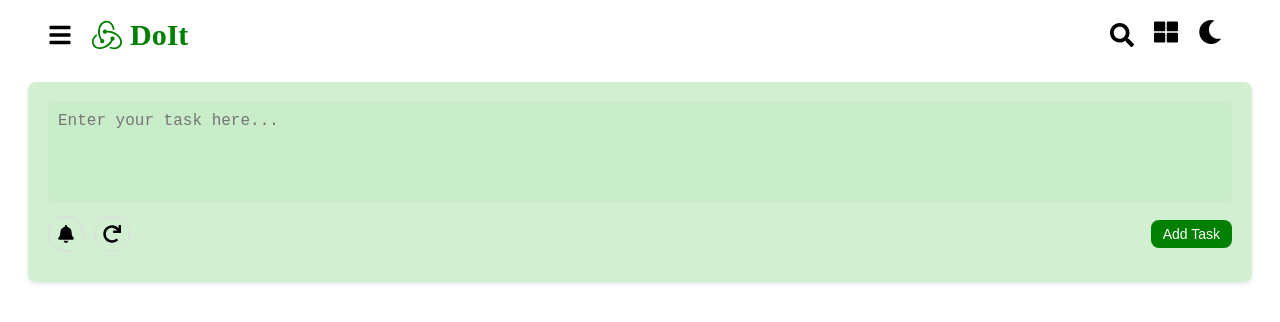
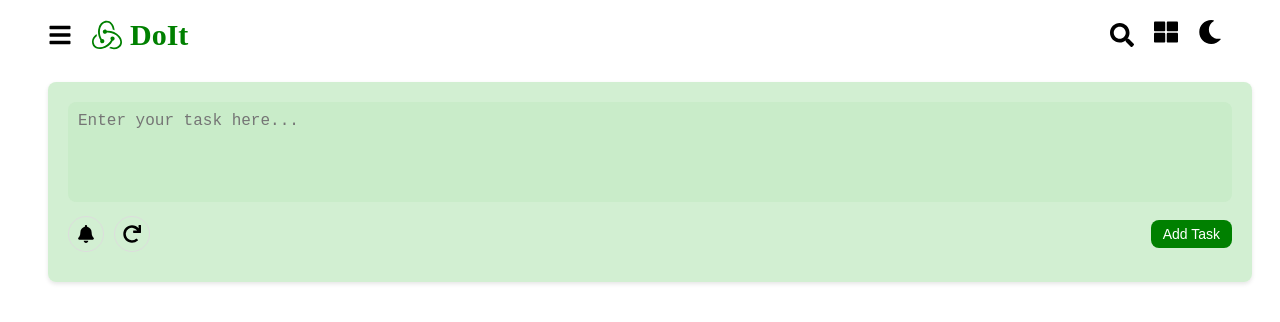
Before and after one commit to ritikv03/DoIt, a React (Vite) app in the folder client/: page / in a window 1280 px wide. Shown: the top 322 px of the page. Built offline with nearby package versions, Linux system fonts and the light colour scheme.

Commit message:
Fixed overlapping bug

```diff
--- a/client/src/App.jsx
+++ b/client/src/App.jsx
@@ -1,13 +1,11 @@
 import './App.css'
 import Header from './components/Header/Header'
-import Hero from './components/Hero/Hero'
 
 function App() {
 
   return (
     <>
     <Header />
-    <Hero />
     </>
   )
 }
--- a/client/src/components/Header/Header.css
+++ b/client/src/components/Header/Header.css
@@ -30,7 +30,7 @@
 .buttons {
   display: flex;
   align-items: center;
-  margin-right: 30px; /* Increased right margin */
+  margin-right: 30px;
 }
 
 .icon {
@@ -82,10 +82,19 @@ body:not(.dark-mode) {
     margin-top: 10px;
     justify-content: space-between;
     width: 100%;
-    margin-right: 20px; /* Adjusted for smaller screens */
+    margin-right: 20px;
   }
 
   .icon {
     margin-left: 0;
   }
 }
+
+.hero {
+  transition: margin-left 0.3s ease;
+  margin-left: 20px; /* Default margin */
+}
+
+.hero.menu-open {
+  margin-left: 270px; /* Adjust when navbar is open */
+}
--- a/client/src/components/Header/Header.jsx
+++ b/client/src/components/Header/Header.jsx
@@ -2,7 +2,8 @@ import React, { useState } from 'react';
 import { FaSearch, FaSun, FaMoon, FaThList, FaThLarge, FaBars } from 'react-icons/fa';
 import { SiRedux } from 'react-icons/si';
 import './Header.css';
-import './Navbar.css'; // You can include this if you have specific styles for Navbar
+import './Navbar.css';
+import Hero from '../Hero/Hero';
 
 const Header = () => {
   const [isCardMode, setIsCardMode] = useState(false);
@@ -20,6 +21,7 @@ const Header = () => {
 
   const toggleMenu = () => {
     setIsMenuOpen(!isMenuOpen);
+    document.body.classList.toggle('menu-open', !isMenuOpen); // Toggle the menu-open class on the body
   };
 
   return (
@@ -45,6 +47,9 @@ const Header = () => {
           <div className="greeting">Hey, ABCD</div>
         </div>
       </div>
+      <main className={`hero ${isMenuOpen ? 'menu-open' : ''}`}>
+        <Hero />
+      </main>
     </>
   );
 };
```
